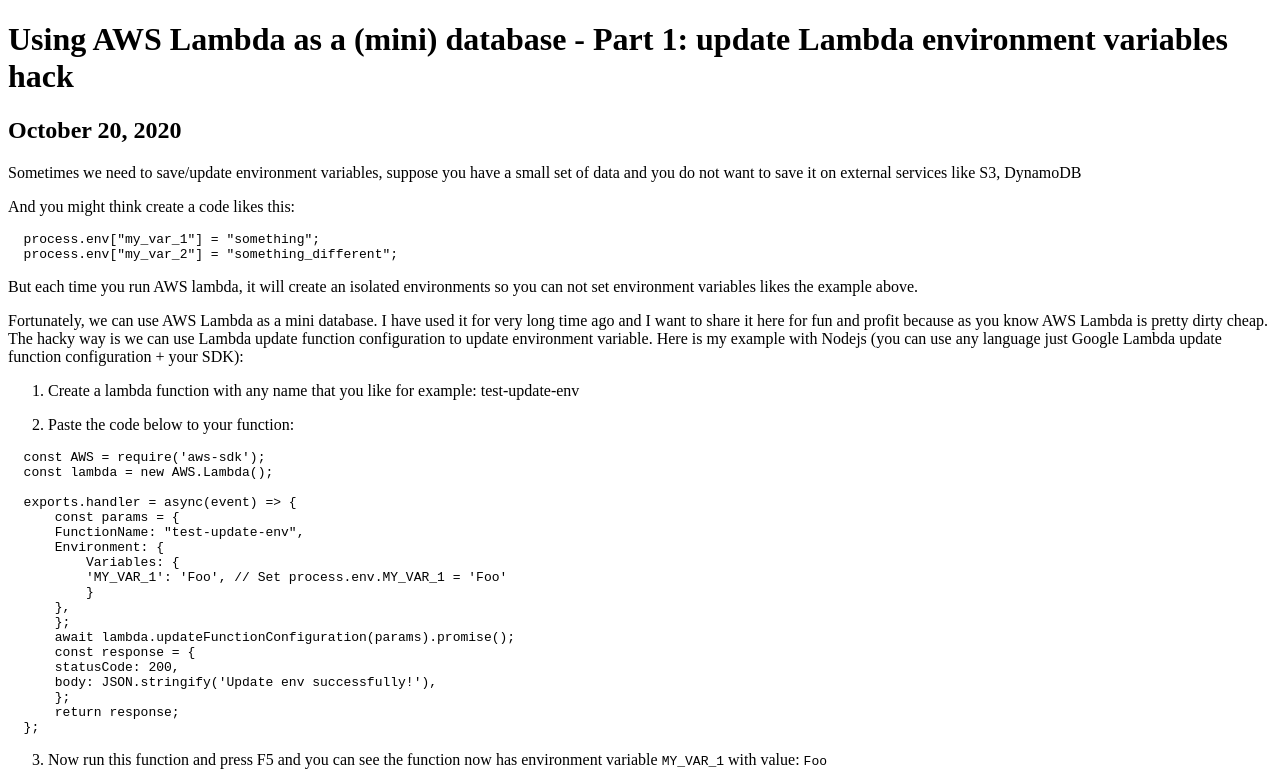
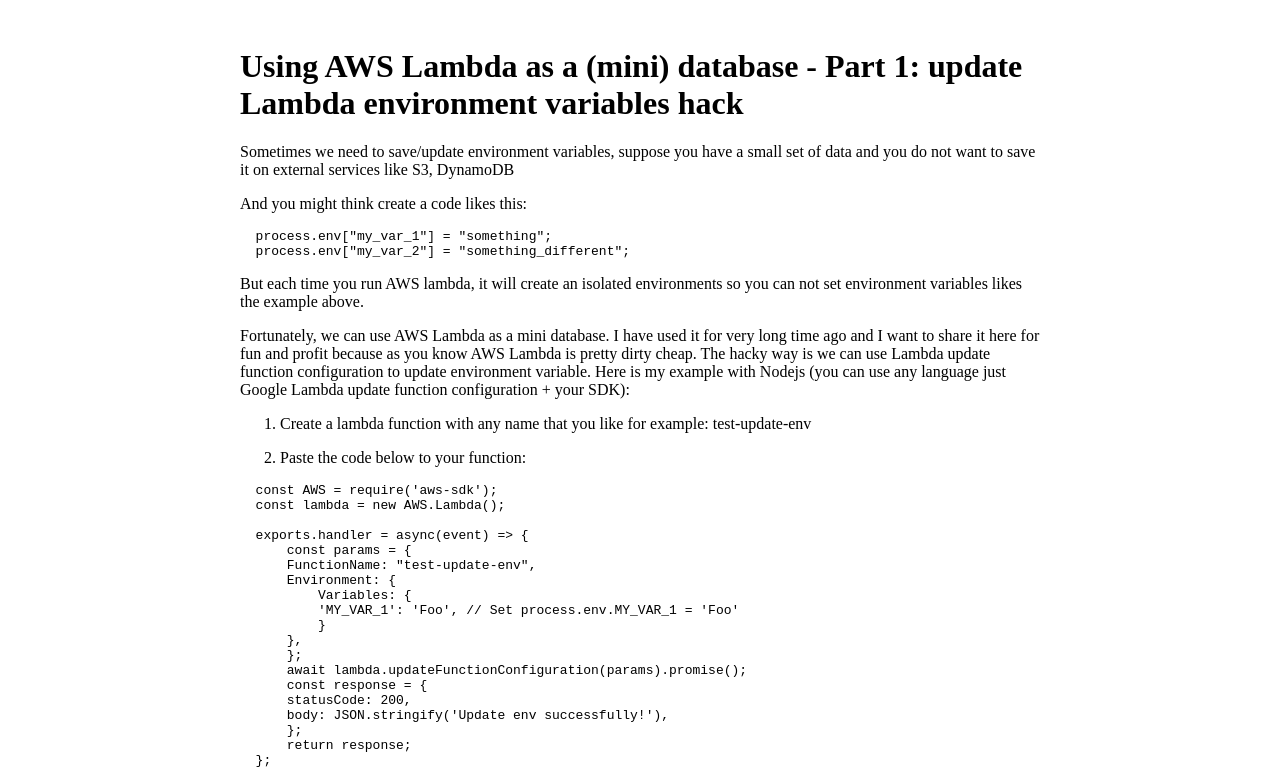
Before and after one commit to bugb/aws.devt.net, a Gatsby site: page /aws-update-lambda-environment-variables-hack in a window 1280 px wide. Shown: the top 781 px of the page. Built offline with nearby package versions, Linux system fonts and the light colour scheme; Gatsby itself is replaced by a stand-in of ours; some packages are replaced by stand-ins of ours; code samples lack their colours.

Commit message:
style: add css-module to center my post

```diff
--- /dev/null
+++ b/src/components/container.js
@@ -0,0 +1,6 @@
+import React from 'react'
+import containerStyles from './container.module.css'
+
+export default function Container({ children }) {
+  return <div className={containerStyles.container}>{children}</div>
+}
--- /dev/null
+++ b/src/components/container.module.css
@@ -0,0 +1,4 @@
+.container {
+  margin: 3rem auto;
+  max-width: 800px;
+}
--- a/src/templates/blogTemplate.js
+++ b/src/templates/blogTemplate.js
@@ -3,6 +3,7 @@
 import { useRef, useEffect } from 'react'
 import { graphql } from 'gatsby'
 import Comment from '../components/comment'
+import Container from '../components/container'
 
 export default function Template({
   data, // this prop will be injected by the GraphQL query below.
@@ -10,7 +11,6 @@
   const commentBox = React.createRef()
 
   useEffect(() => {
-    console.log('chaugiang')
     const scriptEl = document.createElement('script')
     scriptEl.async = true
     scriptEl.src = 'https://utteranc.es/client.js'
@@ -36,17 +36,16 @@
           <title>{frontmatter.title}</title>
         </Helmet>
       </div>
-      <div className="blog-post-container">
+      <Container>
         <div className="blog-post">
           <h1>{frontmatter.title}</h1>
-          <h2>{frontmatter.date}</h2>
           <div
             className="blog-post-content"
             dangerouslySetInnerHTML={{ __html: html }}
           />
           {excerpt ? <></> : <Comment commentBox={commentBox} />}
         </div>
-      </div>
+      </Container>
     </div>
   )
 }
```
